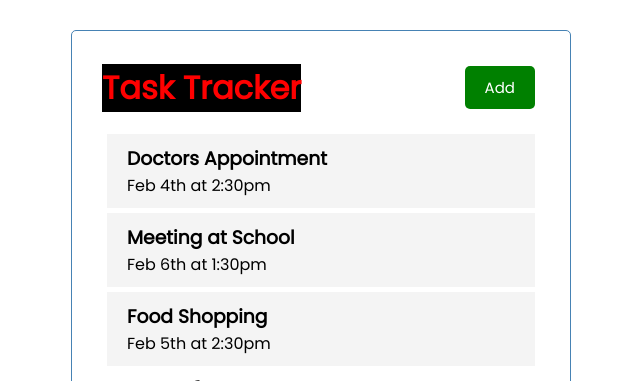
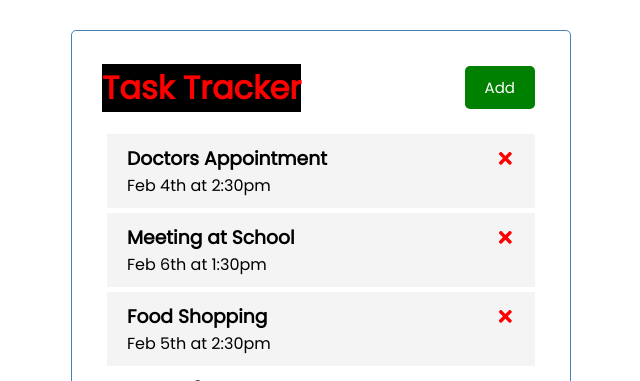
Before and after one commit to tiukenywil11/reactJsCrashCourse, a React (Create React App) app in the folder react-task-tracker/: page / in a window 1280 px wide. Shown: the top 381 px of the page, without its empty margins (319-959 px from the left). Built offline with nearby package versions, Linux system fonts and the light colour scheme.

Commit message:
Appended the following file to add react-icons: Task.js, package.json, package-lock.json

```diff
--- a/react-task-tracker/package.json
+++ b/react-task-tracker/package.json
@@ -8,6 +8,7 @@
     "@testing-library/user-event": "^13.5.0",
     "react": "^17.0.2",
     "react-dom": "^17.0.2",
+    "react-icons": "^4.3.1",
     "react-scripts": "5.0.0",
     "web-vitals": "^2.1.4"
   },
--- a/react-task-tracker/src/components/Task.js
+++ b/react-task-tracker/src/components/Task.js
@@ -1,8 +1,14 @@
+// Importing Font Awesome icons
+import { FaTimes } from 'react-icons/fa'
+
 // This comppnent would be used on Tasks, to modularize the design per list item
 export const Task = ({ task }) => {
   return (
     <div className='task'>
-        <h3>{task.text}</h3>
+        <h3>
+            {task.text}
+            <FaTimes style={{ color: 'red', cursor: 'pointer' }}/>
+        </h3>
         <p>{task.day}</p>
     </div>
   )
```
Also changed, not shown: 1 other file (tests, documents, lock files or other folders).
